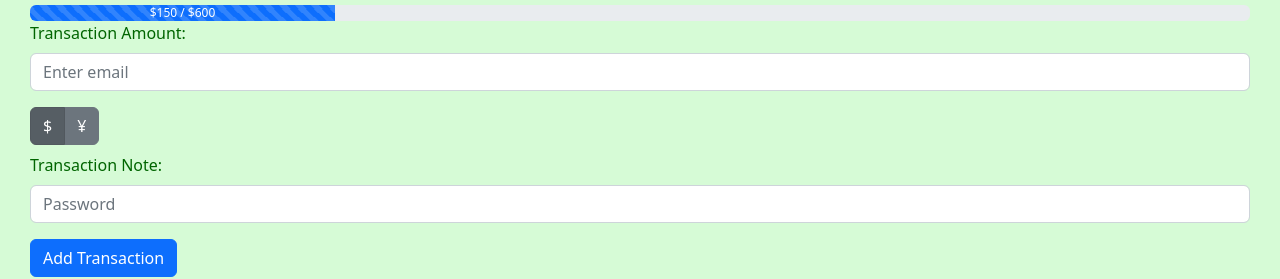
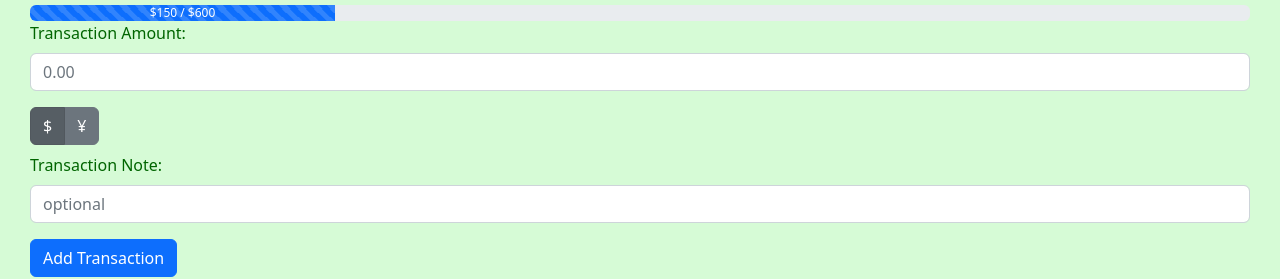
Before and after one commit to yumejensen/greenfield-budget-planner, a React app: page /budget in a window 1280 px wide. Shown: the part 137-416 px from the top of the page. Built offline with nearby package versions, Linux system fonts and the light colour scheme; no server answers.

Commit message:
Edited placeholder text

```diff
--- a/src/client/components/budget-components/AddTransaction.jsx
+++ b/src/client/components/budget-components/AddTransaction.jsx
@@ -42,7 +42,7 @@ function AddTransaction(props){
     <Form>
       <Form.Group className="mb-3" controlId="formBasicEmail">
         <Form.Label>Transaction Amount: </Form.Label>
-        <Form.Control type="email" placeholder="Enter email" />
+        <Form.Control type="number" placeholder="0.00"/>
       </Form.Group>
 
       <ButtonGroup className="mb-2">
@@ -64,7 +64,7 @@ function AddTransaction(props){
 
       <Form.Group className="mb-3" controlId="formBasicPassword">
         <Form.Label>Transaction Note: </Form.Label>
-        <Form.Control type="password" placeholder="Password" />
+        <Form.Control type="details" placeholder="optional" />
       </Form.Group>
 
       <Button variant="primary" type="submit">
```
